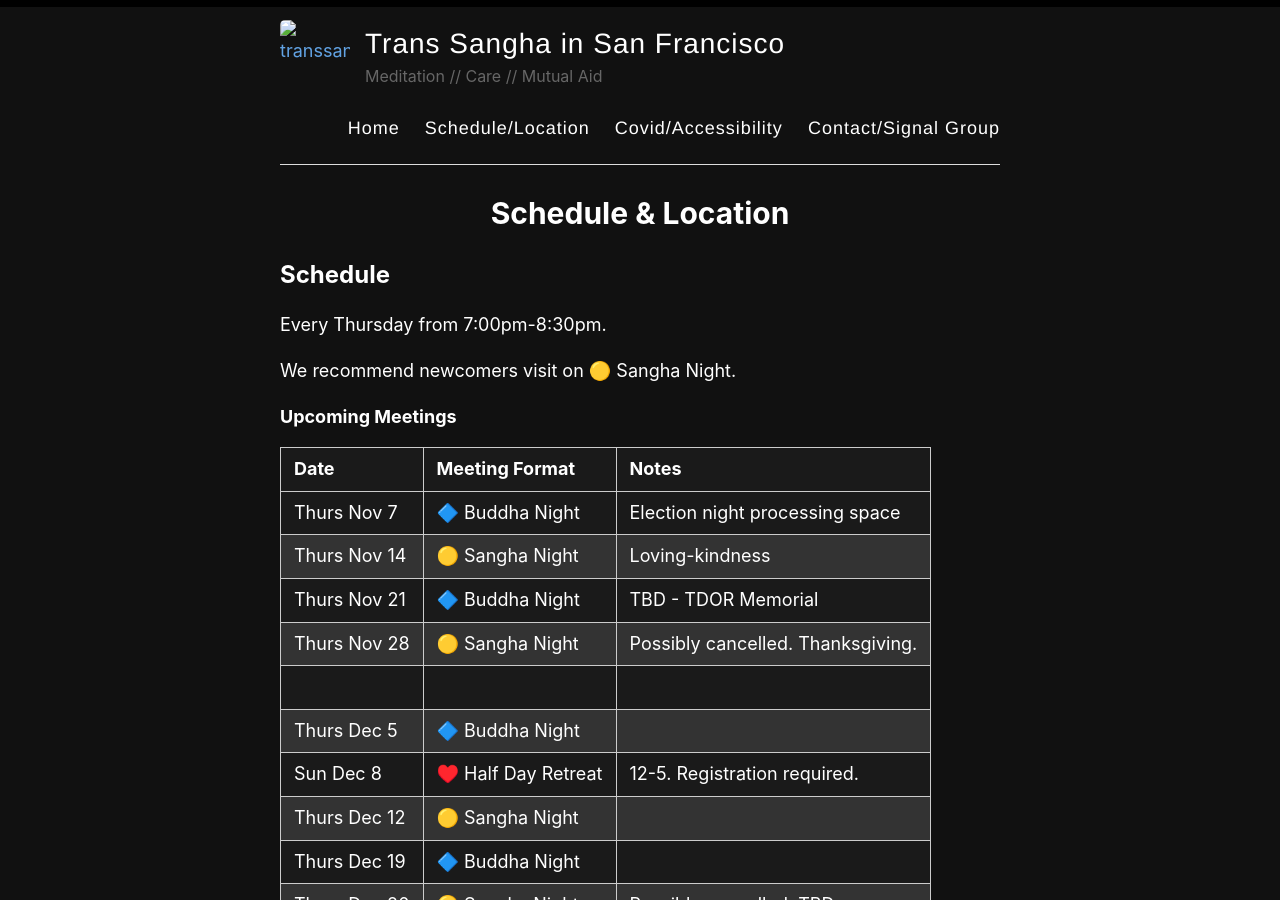
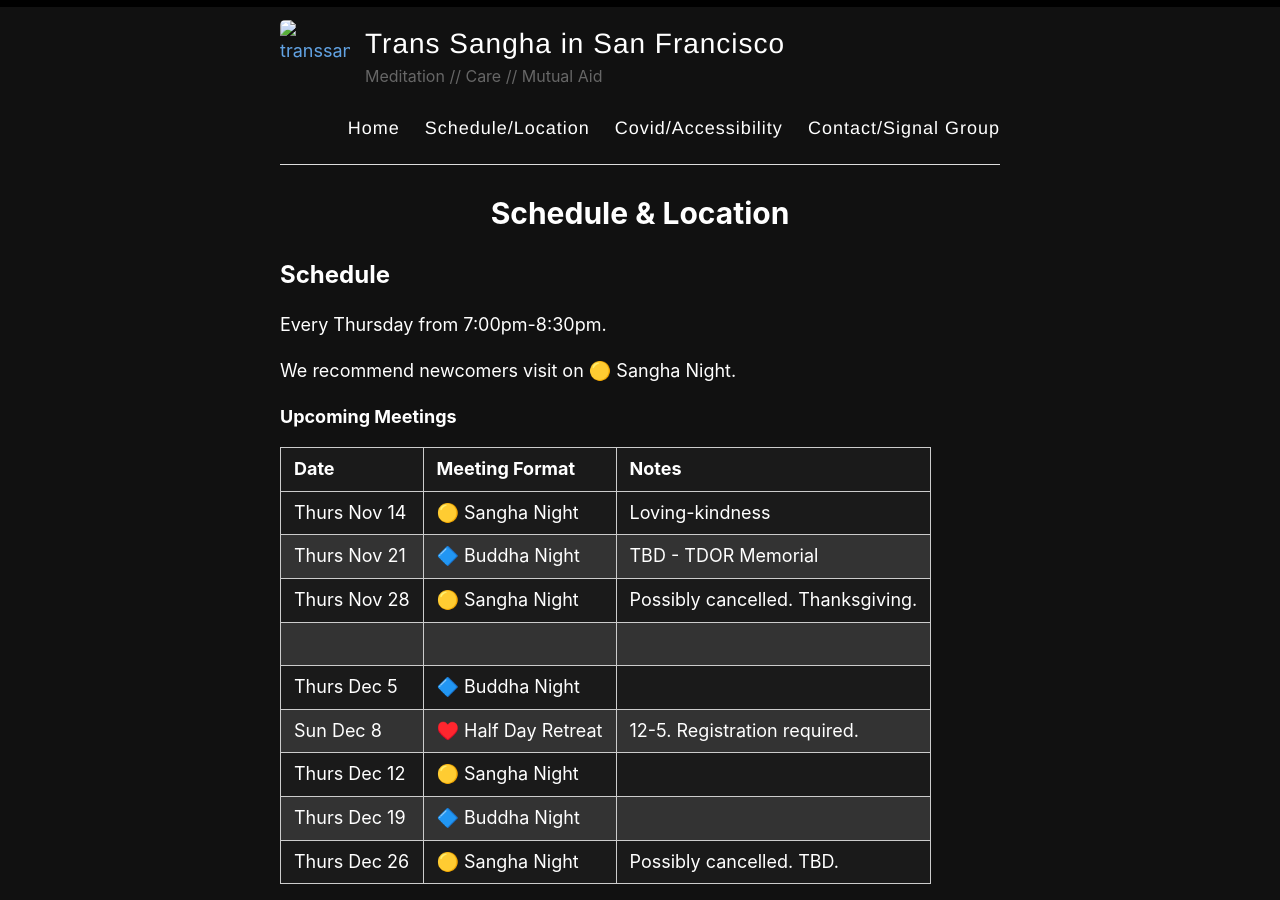
Before and after one commit to rykener/transsangha, a Jekyll site: the page built from _pages/schedule.md, in a window 1280 px wide and 900 px high. Built offline with Jekyll 4.4.1, drawn with Linux system fonts in a browser that asks for light colours.

Commit message:
update schedule

```diff
--- a/_pages/schedule.md
+++ b/_pages/schedule.md
@@ -16,7 +16,6 @@ We recommend newcomers visit on 🟡 Sangha Night.
 
 | Date           | Meeting Format  | Notes |
 |----------------|-----------------|-------|
-| Thurs Nov 7    | 🔷 Buddha Night | Election night processing space
 | Thurs Nov 14   | 🟡 Sangha Night | Loving-kindness
 | Thurs Nov 21   | 🔷 Buddha Night | TBD - TDOR Memorial
 | Thurs Nov 28   | 🟡 Sangha Night | Possibly cancelled. Thanksgiving.
```
